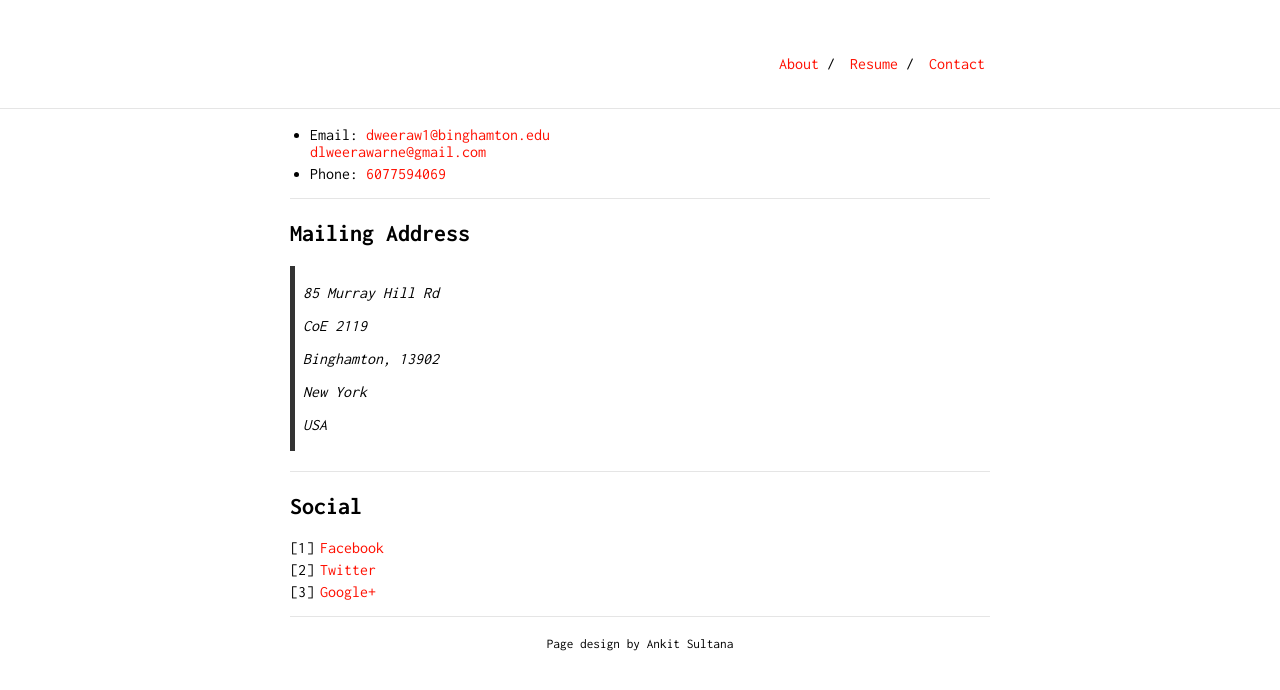
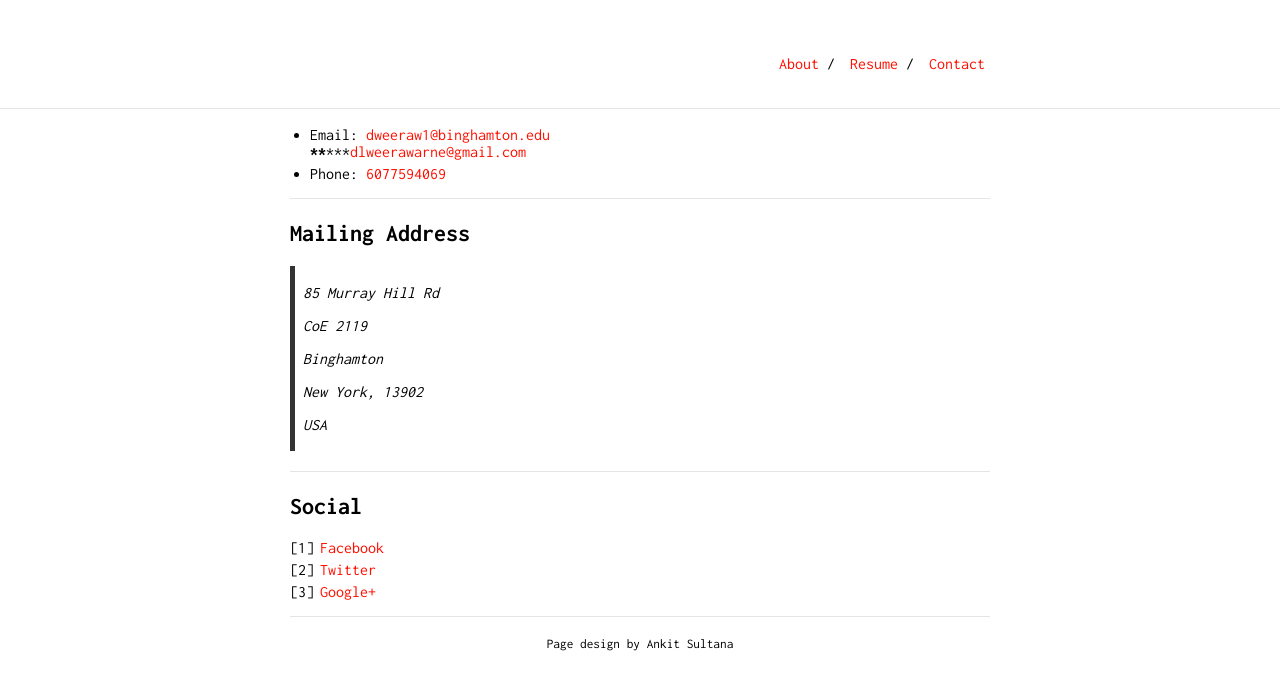
Before and after one commit to dlweerawarne/dlweerawarne.github.io, a Jekyll site: the page built from contact.md, in a window 1280 px wide. Shown: the top 690 px of the page. Built offline with Jekyll 4.4.1, drawn with Linux system fonts in a browser that asks for light colours.

```diff
--- a/contact.md
+++ b/contact.md
@@ -4,7 +4,7 @@ is_contact: true
 ---
 
 * Email: [dweeraw1@binghamton.edu](mailto:dweeraw1@binghamton.edu)
-         [dlweerawarne@gmail.com](mailto:dlweerawarne@gmail.com)
+*********[dlweerawarne@gmail.com](mailto:dlweerawarne@gmail.com)
 * Phone: [6077594069](tel:6077594069)
 
 ---
@@ -15,9 +15,9 @@ is_contact: true
 >
 > CoE 2119
 >
-> Binghamton, 13902
+> Binghamton
 >
-> New York
+> New York, 13902
 >
 > USA
 
```
